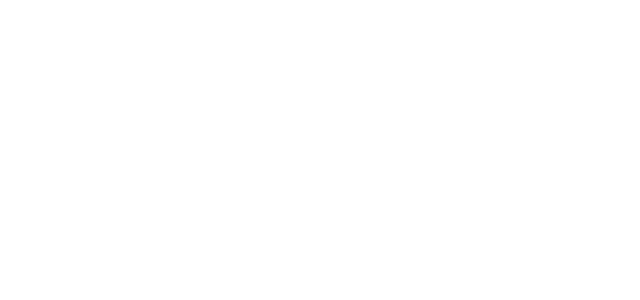
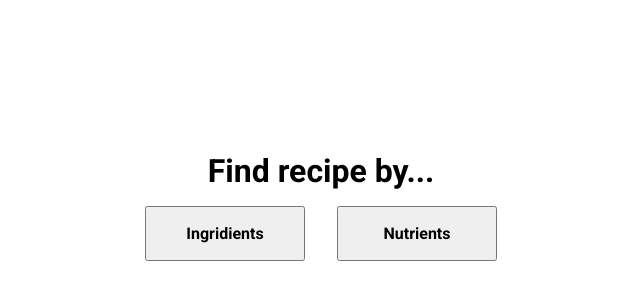
Before and after one commit to DilanAtomica/meal-app, a React (Create React App) app: page / in a window 1280 px wide. Shown: the part 194-494 px from the top of the page, without its empty margins (319-959 px from the left). Built offline with nearby package versions, Linux system fonts and the light colour scheme.

Commit message:
Added the frontpage and made a good starting point

```diff
--- a/package.json
+++ b/package.json
@@ -6,8 +6,10 @@
     "@testing-library/jest-dom": "^5.16.5",
     "@testing-library/react": "^13.3.0",
     "@testing-library/user-event": "^13.5.0",
+    "axios": "^0.27.2",
     "react": "^18.2.0",
     "react-dom": "^18.2.0",
+    "react-router-dom": "^6.3.0",
     "react-scripts": "5.0.1",
     "web-vitals": "^2.1.4"
   },
--- a/src/App.js
+++ b/src/App.js
@@ -1,8 +1,15 @@
 import './App.css';
+import {HashRouter, Route, Routes} from "react-router-dom";
+import FrontPage from "./Pages/FrontPage/FrontPage";
 
 function App() {
   return (
     <div className="App">
+      <HashRouter>
+        <Routes>
+          <Route path="/" element={<> <FrontPage /> </>} />
+        </Routes>
+      </HashRouter>
     </div>
   );
 }
--- /dev/null
+++ b/src/Pages/FrontPage/FrontPage.css
@@ -0,0 +1,26 @@
+.frontPage {
+    display: flex;
+    justify-content: center;
+    align-items: center;
+    height: 100vh;
+    width: 100vw;
+}
+
+.frontPage-startContainer {
+    display: flex;
+    flex-direction: column;
+    justify-content: center;
+    align-items: center;
+}
+
+.frontPage-startButtons {
+    margin-top: 1rem;
+}
+
+.frontPage-startButtons > button {
+    padding: 1rem;
+    font-size: 1rem;
+    font-weight: 700;
+    margin: 0 1rem;
+    width: 10rem;
+}
--- /dev/null
+++ b/src/Pages/FrontPage/FrontPage.js
@@ -0,0 +1,19 @@
+import React from 'react';
+import "./FrontPage.css";
+
+function FrontPage(props) {
+
+    return (
+        <div className="frontPage">
+          <div className="frontPage-startContainer">
+              <h1>Find recipe by...</h1>
+              <div className="frontPage-startButtons">
+                  <button type="button">Ingridients</button>
+                  <button type="button">Nutrients</button>
+              </div>
+          </div>
+        </div>
+    );
+}
+
+export default FrontPage;
```
Also changed, not shown: 1 other file (tests, documents, lock files or other folders).
